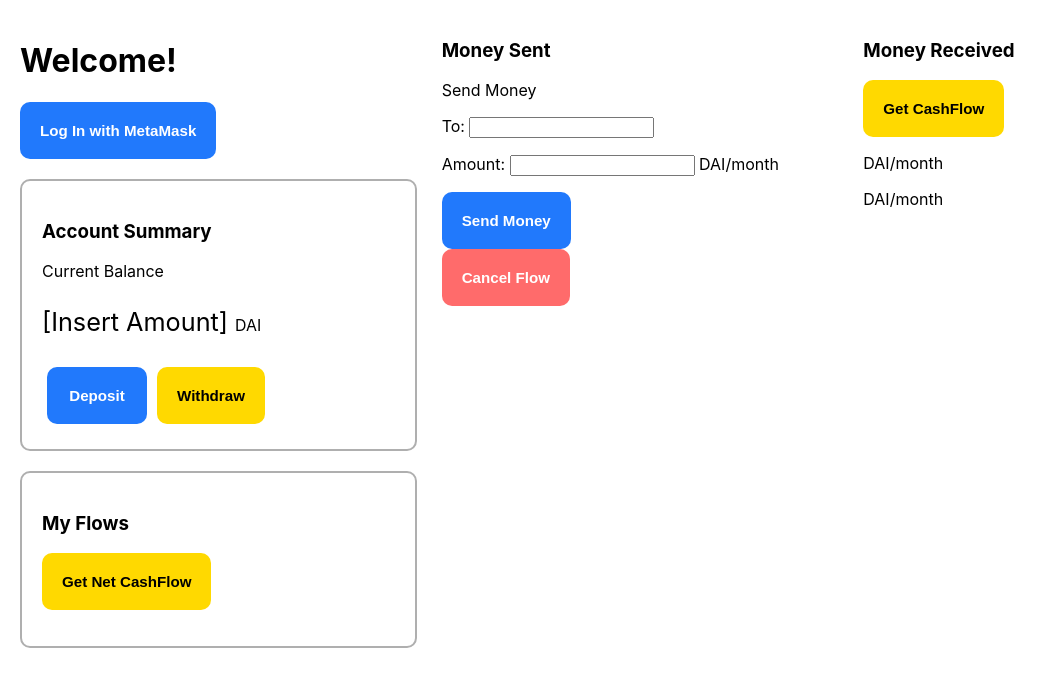
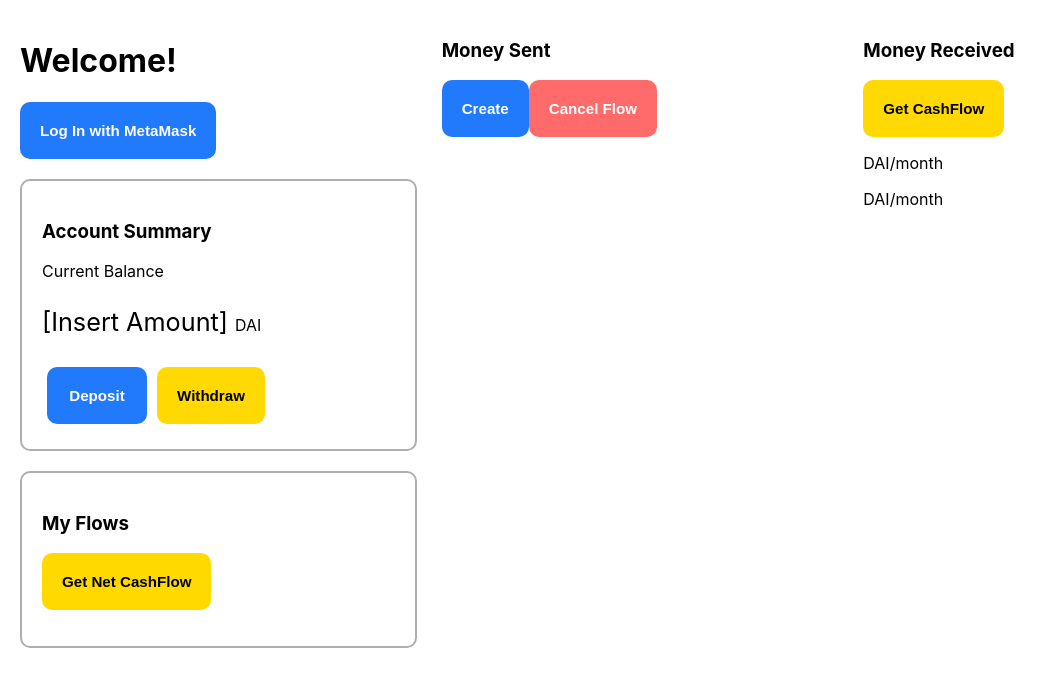
Before and after one commit to Alchemist21/remit, a React (Create React App) app in the folder application/: page / in a window 1280 px wide. Shown: the top 686 px of the page, without its empty margins (0-1057 px from the left). Built offline with nearby package versions, Linux system fonts and the light colour scheme; what @superfluid-finance/js-sdk, web3 would draw is missing.

Commit message:
Created component states and modal functions / Form component created for sending money

```diff
--- a/application/src/App.js
+++ b/application/src/App.js
@@ -21,22 +21,6 @@ function App() {
     user = getAddress();
   }
 
-  async function sendRemittance(e) {
-    e.preventDefault();
-    const receiver = document.querySelector('#sendRemit').querySelector('.receiver');
-    const inputAmount = document.querySelector('#sendRemit').querySelector('.amount');
-    otherUser = receiver.value;
-    amount = `${parseFloat(inputAmount.value) * 385802469135.802}`;
-    await sf.cfa.createFlow({
-      superToken: daix,
-      sender: user,
-      receiver: otherUser,
-      flowRate: amount
-    });
-    receiver.value = '';
-    inputAmount.value = '';
-  }
-
   async function cancelRemittance() {
     await sf.cfa.deleteFlow({
       superToken: daix,
@@ -47,13 +31,14 @@ function App() {
   }
 
   function showModal(e) {
-    const action = e.target.id;
+    const purpose = e.target.id;
     const modal = document.querySelector('.modal');
     const modalTitle = modal.querySelector('.modal-header').querySelector('h3');
     const footerBtn = modal.querySelector('.modal-footer').querySelector('button');
-    modalTitle.innerText = action.charAt(0).toLocaleUpperCase() + action.slice(1) + ' Money';
-    footerBtn.innerText = action.charAt(0).toLocaleUpperCase() + action.slice(1);
-    return modal.style.display = 'block';
+    modalTitle.innerText = purpose.charAt(0).toLocaleUpperCase() + purpose.slice(1) + ' Money';
+    footerBtn.innerText = purpose.charAt(0).toLocaleUpperCase() + purpose.slice(1);
+    modal.style.display = 'block';
+    return <Modal name={purpose} />
   }
 
   return (
@@ -88,12 +73,13 @@ function App() {
         </div>
         <div>
           <h3>Money Sent</h3>
-          <form id="sendRemit" onSubmit={sendRemittance}>
-            <p>Send Money</p>
-            <p>To: <input type="text" name="receiver" className="receiver" /></p>
-            <p>Amount: <input type="text" name="amount" className="amount" /> DAI/month</p>
-            <button type="submit" className="blue">Send Money</button>
-          </form>
+          <button
+            type="button"
+            className="blue"
+            onClick={showModal}
+            id="send">
+              Create
+          </button>
           {/* <button onClick={receiveRemittance}>Receive Money</button> */}
           <button onClick={cancelRemittance} className="red">Cancel Flow</button>
         </div>
--- a/application/src/Dashboard.css
+++ b/application/src/Dashboard.css
@@ -28,6 +28,14 @@
     margin: 5px;
 }
 
+.currency {
+    font-size: 1ch;
+}
+
+.balance {
+    font-size: 2.5ch;
+}
+
 #moneyin-column {
 
 }
@@ -36,6 +44,51 @@
 
 }
 
+/* Loading Animation */
+@keyframes spinner {
+    0% {
+      transform: translate3d(-50%, -50%, 0) rotate(0deg);
+    }
+    100% {
+      transform: translate3d(-50%, -50%, 0) rotate(360deg);
+    }
+}
+
+.spinner::before {
+    animation: 1.5s linear infinite spinner;
+    animation-play-state: inherit;
+    border: solid 5px #cfd0d1;
+    border-bottom-color: #1c87c9;
+    border-radius: 50%;
+    content: "";
+    height: 40px;
+    width: 40px;
+    position: fixed;
+    top: 50%;
+    left: 50%;
+    transform: translate3d(-50%, -50%, 0);
+    will-change: transform;
+    backdrop-filter: blur(5px);
+}
+
+/*
+----Elements----
+*/
+
+/* Inputs */
+input {
+    padding: 10px;
+    font-size: 1.5ch;
+    border: 1px solid var(--grey);
+    border-radius: 5px;
+    font-weight: bold;
+}
+
+input.stretch {
+    max-width: 100%;
+}
+
+/* Buttons */
 button {
     padding: 20px;
     font-size: 1.5ch;
@@ -63,15 +116,7 @@ button.red {
 button.yellow {
     background-color: rgb(255, 217, 0);
 }
-
-.currency {
-    font-size: 1ch;
-}
-
-.balance {
-    font-size: 2.5ch;
-}
-
+/* Modal */
 .modal {
     display: none;
     position: absolute;
--- a/application/src/components/Modal.js
+++ b/application/src/components/Modal.js
@@ -1,23 +1,36 @@
 import React, { Component } from "react";
+import SendForm from "./SendForm";
 
 class Modal extends Component {
     state = {
-        modalTitle: '',
-        modalBody: '',
-        btnAction: 'Do Something'
+        errorMessage: ''
     }
+
+    onClick = (e) => {
+        const modal = document.querySelector('.modal');
+        if (e.target.classList.contains('modal') && !e.target.classList.contains('sticky')) {
+            this.setState({ errorMessage: '' });
+            return modal.style.display = 'none';
+        }
+        // Send money
+
+        // deposit money
+
+        // withdraw money
+    }
+
     render() {
         return (
-            <div className="modal">
+            <div className="modal" onClick={this.onClick}>
                 <div className="modal-box">
                     <div className="modal-header">
-                        <h3>{this.state.modalTitle}</h3>
+                        <h3>Modal</h3>
                     </div>
                     <div className="modal-body">
-                        {this.state.modalBody}
+                        <SendForm />
                     </div>
                     <div className="modal-footer">
-                        <button className="blue">{this.state.btnAction}</button>
+                        <button type="submit" form="sendForm" className="blue">Do Something</button>
                     </div>
                 </div>
             </div>
--- a/application/src/util/wallet.js
+++ b/application/src/util/wallet.js
@@ -8,7 +8,6 @@ async function getAddress() {
         ]
     });
     const userAddress = walletAddress[0];
-    console.log(userAddress);
     return userAddress;
 }
 
```
